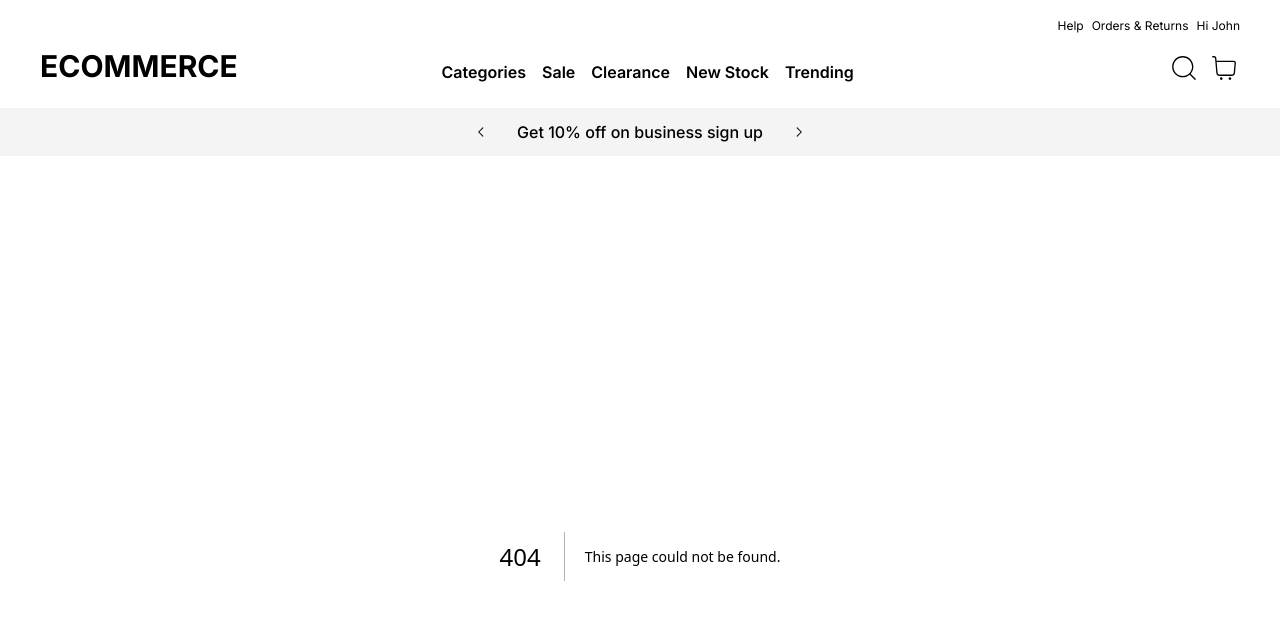
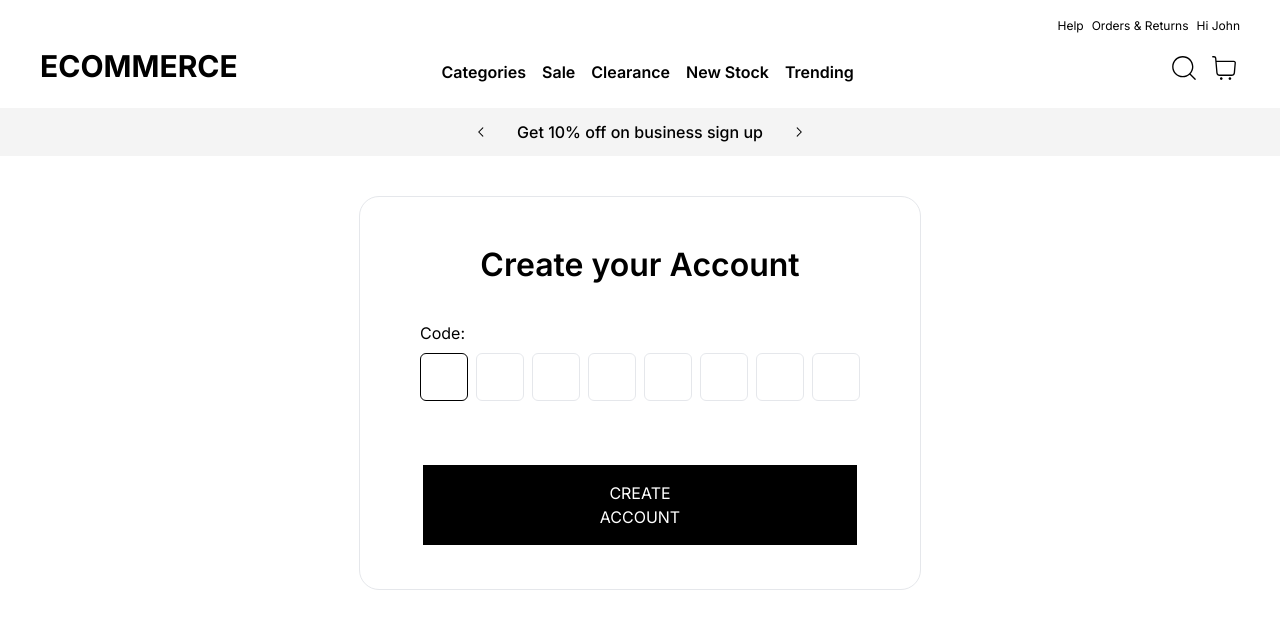
Before and after one commit to Abhistacker1705/categorypicker, a Next.js app: page /signup/verify in a window 1280 px wide. Before the commit this address had no page. Shown: the top 628 px of the page. Built offline with nearby package versions, Linux system fonts and the light colour scheme.

Commit message:
Pages Done with Next errors fixed

```diff
--- a/src/app/layout.tsx
+++ b/src/app/layout.tsx
@@ -23,6 +23,7 @@ export default function RootLayout({
   return (
     <html lang="en">
       <body
+        suppressHydrationWarning={true}
         className={`font-sans ${inter.variable} flex min-h-screen flex-col items-center justify-start bg-white text-black`}
       >
         <Navbar />
--- a/src/app/page.tsx
+++ b/src/app/page.tsx
@@ -1,14 +1,15 @@
-"use client";
-import { useRouter } from "next/navigation";
+// import { useRouter } from "next/navigation";
 
 export default function HomePage() {
-  const router = useRouter();
+  // const router = useRouter();
 
-  router.push("/signup");
+  // router.push("/signup");
 
   return (
-    <div className="flex h-[60vh] w-screen items-center justify-center">
-      <h2 className="text-3xl font-bold">Welcome to Category Picker</h2>
-    </div>
+    <>
+      <div className="flex h-[60vh] w-screen items-center justify-center">
+        <h2 className="text-3xl font-bold">Welcome to Category Picker</h2>
+      </div>
+    </>
   );
 }
--- a/src/app/signin/page.tsx
+++ b/src/app/signin/page.tsx
@@ -1,8 +1,12 @@
-import React from "react";
+import React, { Suspense } from "react";
 import SignInForm from "~/components/SignInForm";
 
 const SignIn: React.FC = () => {
-  return <SignInForm />;
+  return (
+    <Suspense fallback={<span className="loader"></span>}>
+      <SignInForm />
+    </Suspense>
+  );
 };
 
 export default SignIn;
--- /dev/null
+++ b/src/app/signup/verify/page.tsx
@@ -0,0 +1,12 @@
+import React, { Suspense } from "react";
+import VerifyEmail from "~/components/VerifyEmail";
+
+const Verify: React.FC = () => {
+  return (
+    <Suspense fallback={<span className="loader"></span>}>
+      <VerifyEmail />
+    </Suspense>
+  );
+};
+
+export default Verify;
--- a/src/components/AuthFormComponents/Button.tsx
+++ b/src/components/AuthFormComponents/Button.tsx
@@ -1,31 +1,40 @@
-import React from "react";
-import { usePathname, useSearchParams } from "next/navigation";
+"use client";
+import React, { Suspense } from "react";
+import { NavigationParams } from "~/utils/navigation";
 
 const Button: React.FC = () => {
-  const windowLocation = usePathname()?.split("/")[1];
-  const searchParams = useSearchParams();
+  const { windowLocation, searchParams } = NavigationParams();
 
-  const gettext = (): "CREATE ACCOUNT" | "LOG IN" | "VERIFY" => {
+  const gettext = (): "CREATE ACCOUNT" | "LOG IN" | "VERIFY" | "LOADING" => {
+    if (searchParams == null || windowLocation.length < 1) {
+      return "LOADING";
+    }
     if (
-      windowLocation == "signup" &&
+      windowLocation[1] == "signup" &&
       searchParams.keys().next().value == "verify"
     ) {
       return "VERIFY";
-    } else if (windowLocation == "signup") {
+    } else if (windowLocation[1] == "signup") {
       return "CREATE ACCOUNT";
-    } else if (windowLocation == "signin") {
+    } else if (windowLocation[1] == "signin") {
       return "LOG IN";
     }
     return "LOG IN";
   };
 
   return (
-    <button
-      className="mt-8 w-[434px] bg-black px-36 py-4 text-white"
-      type="submit"
-    >
-      {windowLocation && gettext()}
-    </button>
+    <Suspense>
+      <button
+        className="mt-8 w-[434px] bg-black px-36 py-4 text-white"
+        type="submit"
+      >
+        {searchParams !== null && windowLocation[1] !== null ? (
+          gettext()
+        ) : (
+          <span className="loader"></span>
+        )}
+      </button>
+    </Suspense>
   );
 };
 
--- a/src/components/AuthFormComponents/Header.tsx
+++ b/src/components/AuthFormComponents/Header.tsx
@@ -1,11 +1,13 @@
-import React from "react";
-import { usePathname, useSearchParams } from "next/navigation";
-const Header = () => {
-  const windowLocation = usePathname()?.split("/")[1];
-  const searchParams = useSearchParams();
+import React, { Suspense } from "react";
+import { NavigationParams } from "~/utils/navigation";
 
+const HeaderComp = () => {
+  const { windowLocation, searchParams } = NavigationParams();
+
+  if (!windowLocation || !searchParams) <Loading />;
+  else {
     if (
-    windowLocation == "signup" &&
+      windowLocation[1] == "signup" &&
       searchParams.keys().next().value == "verify"
     )
       return (
@@ -22,7 +24,7 @@ const Header = () => {
         </>
       );
 
-  if (windowLocation == "signup")
+    if (windowLocation[1] == "signup")
       return (
         <>
           <h2 className="text-3.25xl self-center font-semibold">
@@ -31,7 +33,7 @@ const Header = () => {
         </>
       );
 
-  if (windowLocation == "signin")
+    if (windowLocation[1] == "signin")
       return (
         <>
           <h2 className="text-3.25xl self-center font-semibold">Login</h2>
@@ -43,6 +45,24 @@ const Header = () => {
           </div>
         </>
       );
+  }
+};
+
+const Header: React.FC = () => {
+  return (
+    <Suspense fallback={<span className="loader"></span>}>
+      <HeaderComp />
+    </Suspense>
+  );
 };
 
 export default Header;
+
+const Loading = () => (
+  <>
+    <div className="flexy-col gap-4">
+      <div className="h-12 w-[50%] animate-pulse self-center rounded-lg bg-slate-200 text-2xl font-medium" />
+      <div className="h-6 w-full animate-pulse self-center rounded-lg bg-slate-200" />
+    </div>
+  </>
+);
--- a/src/components/SignUpForm.tsx
+++ b/src/components/SignUpForm.tsx
@@ -31,7 +31,7 @@ const SignUpForm: React.FC = () => {
     e.preventDefault();
     toast.success("Account created successfully");
     setFormData({ name: "", email: "", password: "" });
-    router.push("?verify");
+    router.push("/verify");
     console.log(formData);
   };
 
--- a/src/components/VerifyEmail.tsx
+++ b/src/components/VerifyEmail.tsx
@@ -1,3 +1,4 @@
+"use client";
 import React, { useState, useEffect, useRef } from "react";
 import type {
   ChangeEvent,
--- a/src/styles/globals.css
+++ b/src/styles/globals.css
@@ -22,4 +22,23 @@
   .input-border-rad-pad-2 {
     @apply rounded-md border p-2 focus:shadow-md focus:outline-none;
   }
+  .loader {
+    width: 32px;
+    height: 32px;
+    border: 3px solid #fff;
+    border-bottom-color: transparent;
+    border-radius: 50%;
+    display: inline-block;
+    box-sizing: border-box;
+    animation: rotation 1s linear infinite;
+  }
+
+  @keyframes rotation {
+    0% {
+      transform: rotate(0deg);
+    }
+    100% {
+      transform: rotate(360deg);
+    }
+  }
 }
--- /dev/null
+++ b/src/utils/navigation.tsx
@@ -0,0 +1,22 @@
+"use client";
+
+import { useEffect, useState } from "react";
+import type { ReadonlyURLSearchParams } from "next/navigation";
+import { usePathname, useSearchParams } from "next/navigation";
+
+export function NavigationParams() {
+  const [windowLocation, setWindowLocation] = useState<string[]>([]);
+  const [searchParams, setSearchParams] = useState<ReadonlyURLSearchParams>();
+  const pathname = usePathname();
+  const search = useSearchParams();
+
+  useEffect(() => {
+    setWindowLocation(pathname?.split("/"));
+    setSearchParams(search);
+  }, [pathname, search]);
+
+  if (searchParams) return { windowLocation, searchParams };
+  else {
+    return { windowLocation: null, searchParams: null };
+  }
+}
```
Lines whose indentation alone changed are shown as unchanged.
